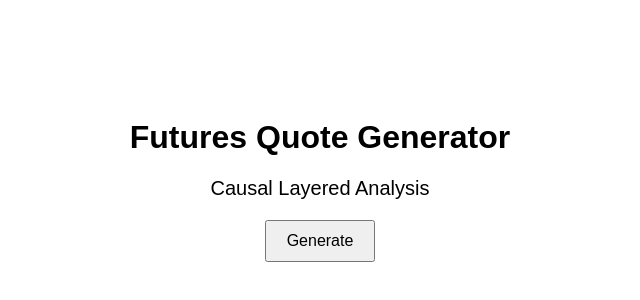
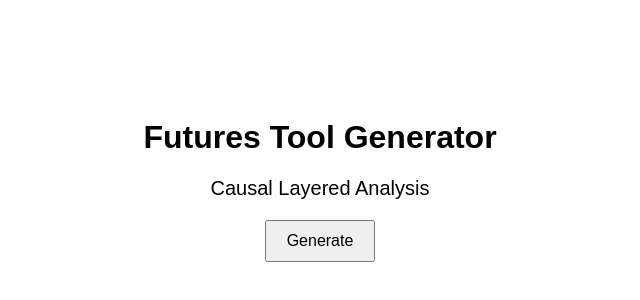
Before and after one commit to spoonrabbit/techup-project, a plain HTML site: page index.html in a window 1280 px wide. Shown: the part 220-520 px from the top of the page, without its empty margins (320-960 px from the left). Drawn offline with Linux system fonts and the light colour scheme.

Commit message:
index.html

```diff
--- a/index.html
+++ b/index.html
@@ -3,12 +3,12 @@
 <head>
     <meta charset="UTF-8">
     <meta name="viewport" content="width=device-width, initial-scale=1.0">
-    <title>Futures Quote Generator</title>
+    <title>Futures Tool Generator</title>
     <link rel="stylesheet" href="styles.css">
 </head>
 <body>
     <div class="container">
-        <h1>Futures Quote Generator</h1>
+        <h1>Futures Tool Generator</h1>
         <div id="quote"></div>
         <button id="generate-btn">Generate</button>
     </div>
```
